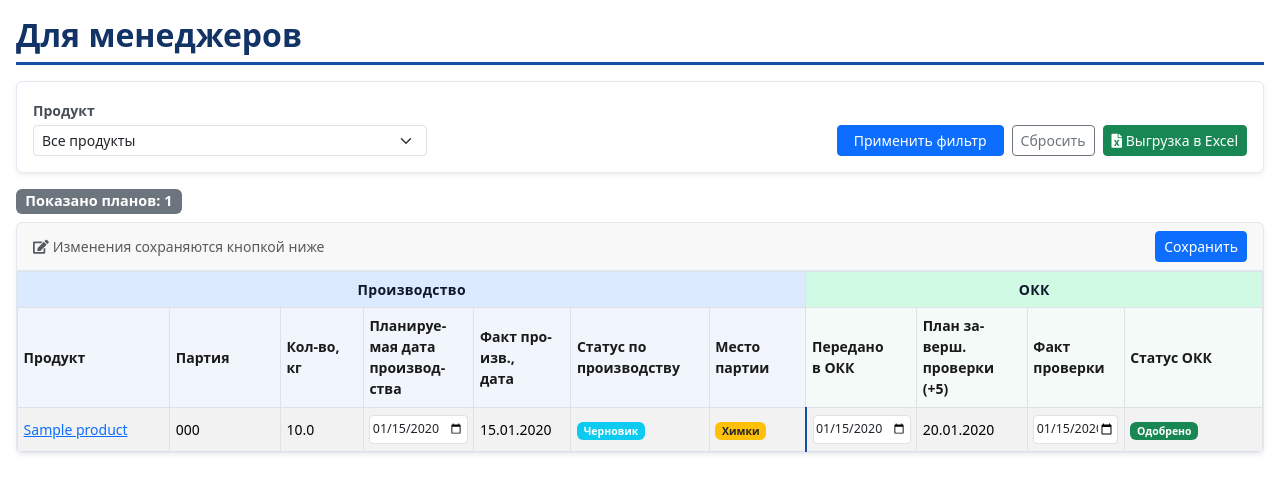
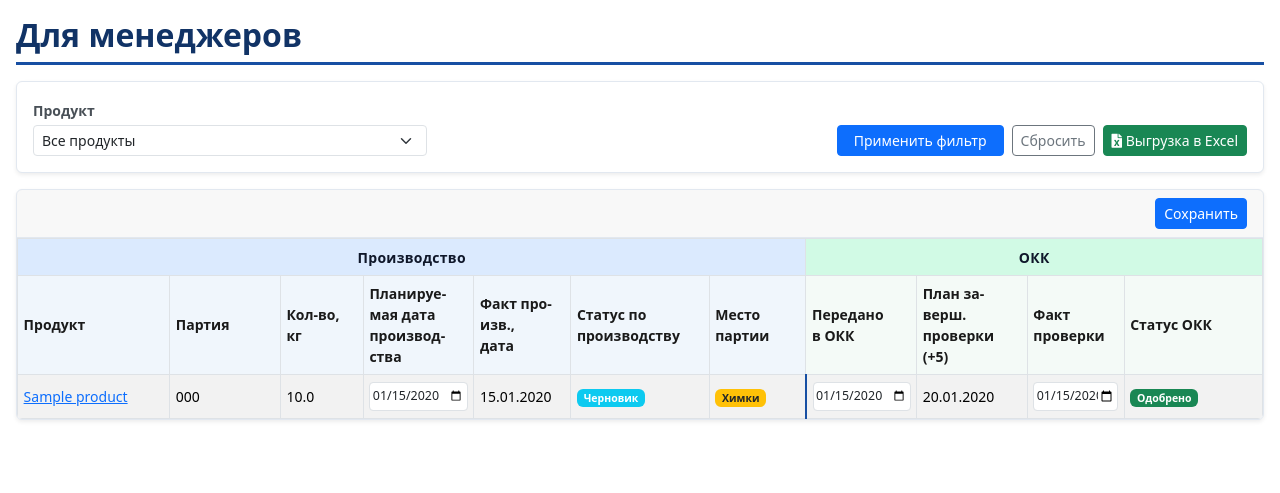
Before and after one commit to Ildaku/asi, a Flask app: page /managers in a window 1280 px wide; the page is wider, and only the part inside the window is pictured. Shown: the part 176-669 px from the top of that part. Run offline with Flask 3, Linux system fonts and the light colour scheme; a user stored in the database is signed in; tables that the repository leaves empty hold one stand-in row (values such as "Sample post"); some libraries are stand-ins or nearby versions.

Commit message:
ui стр для менеджеров2

```diff
--- a/app/templates/managers.html
+++ b/app/templates/managers.html
@@ -93,9 +93,6 @@
         cursor: default;
         background-color: rgba(23, 79, 163, 0.06) !important;
     }
-    .managers-count-badge {
-        font-size: 0.9rem;
-    }
     .managers-empty-card {
         border: 1px dashed #cbd5e1 !important;
         background: #fafbfc;
@@ -149,20 +146,12 @@
         </div>
     </div>
     {% else %}
-    <div class="d-flex flex-wrap align-items-center justify-content-between gap-2 mb-2">
-        <span class="badge bg-secondary managers-count-badge">Показано планов: {{ plans|length }}</span>
-        {% if filter_product_id %}
-        <span class="text-muted small">Фильтр по продукту активен</span>
-        {% endif %}
-    </div>
-
     <div class="card shadow-sm managers-data-card">
         {% if not current_user.is_manager() %}
         <form method="post" class="m-0">
             {{ form.csrf_token }}
             <input type="hidden" name="filter_product_id" value="{{ filter_product_id or '' }}">
-            <div class="card-header py-2 d-flex flex-wrap justify-content-between align-items-center gap-2">
-                <span class="small text-muted mb-0"><i class="fas fa-edit me-1"></i>Изменения сохраняются кнопкой ниже</span>
+            <div class="card-header py-2 d-flex justify-content-end align-items-center">
                 {{ form.submit(class="btn btn-primary btn-sm") }}
             </div>
         {% else %}
```
